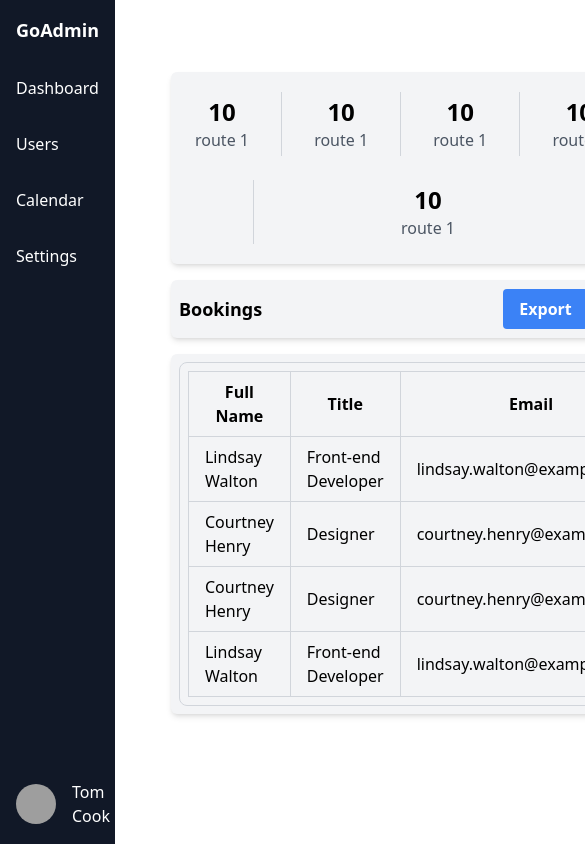
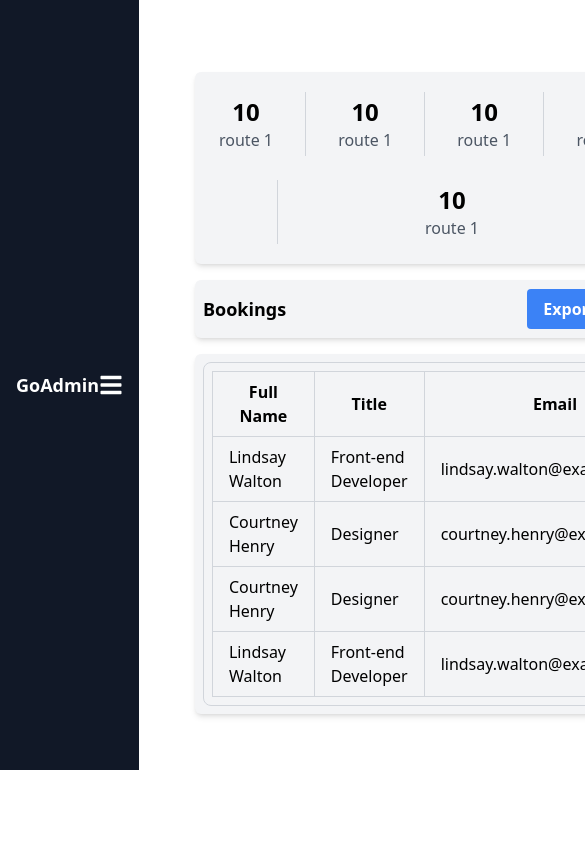
Before and after one commit to cayce2/Goadmin, a React (Create React App) app: page / in a window 390 px wide. Shown: the top 844 px of the page, 585 px wide, since content can reach past the window. Built offline with nearby package versions, Linux system fonts and the light colour scheme; grey boxes are pictures that could not be loaded.

Commit message:
Update Sidebar.js

```diff
--- a/src/components/Sidebar.js
+++ b/src/components/Sidebar.js
@@ -1,10 +1,23 @@
-import React from 'react';
+import React, { useState } from 'react';
 import { Link } from 'react-router-dom';
+import { FaBars, FaTimes } from 'react-icons/fa';
 
 const Sidebar = () => {
+    const [isOpen, setIsOpen] = useState(false);
+
+    const toggleSidebar = () => {
+        setIsOpen(!isOpen);
+    };
+
     return (
-
-        <div className="h-screen w-60 bg-gray-900 text-white flex flex-col">
+        <>
+            <div className="lg:hidden p-4 flex justify-between items-center bg-gray-900 text-white">
+                <div className="text-lg font-bold">GoAdmin</div>
+                <button onClick={toggleSidebar} className="text-white">
+                    {isOpen ? <FaTimes size={24} /> : <FaBars size={24} />}
+                </button>
+            </div>
+            <div className={`lg:block ${isOpen ? 'block' : 'hidden'} h-screen w-60 bg-gray-900 text-white flex flex-col fixed lg:relative`}>
                 <div className="p-4">
                     <div className="text-lg font-bold">GoAdmin</div>
                 </div>
@@ -21,7 +34,7 @@ const Sidebar = () => {
                     <span className="ml-4">Tom Cook</span>
                 </div>
             </div>
-
+        </>
     );
 };
 
```
Lines whose indentation alone changed are shown as unchanged.
